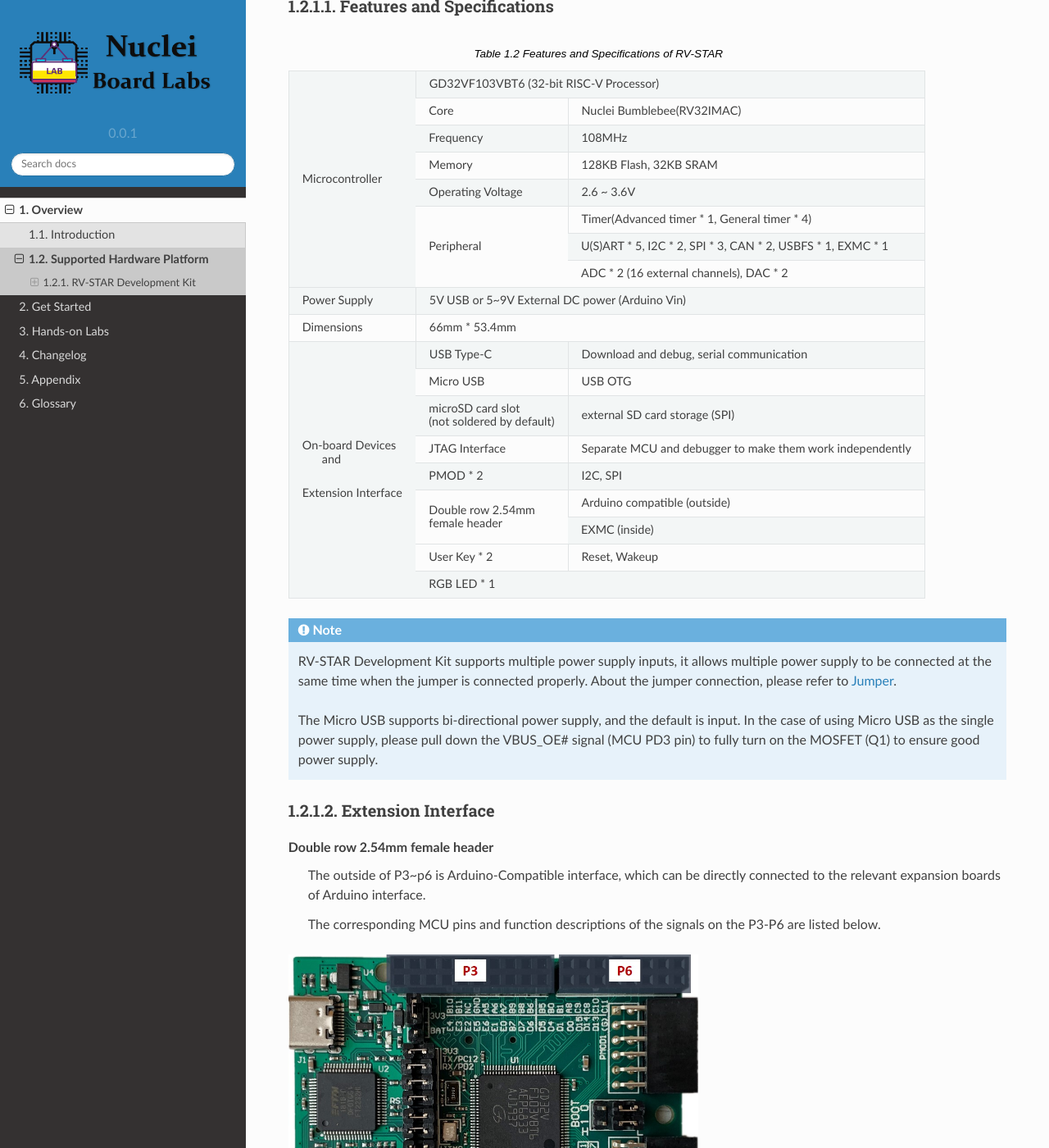
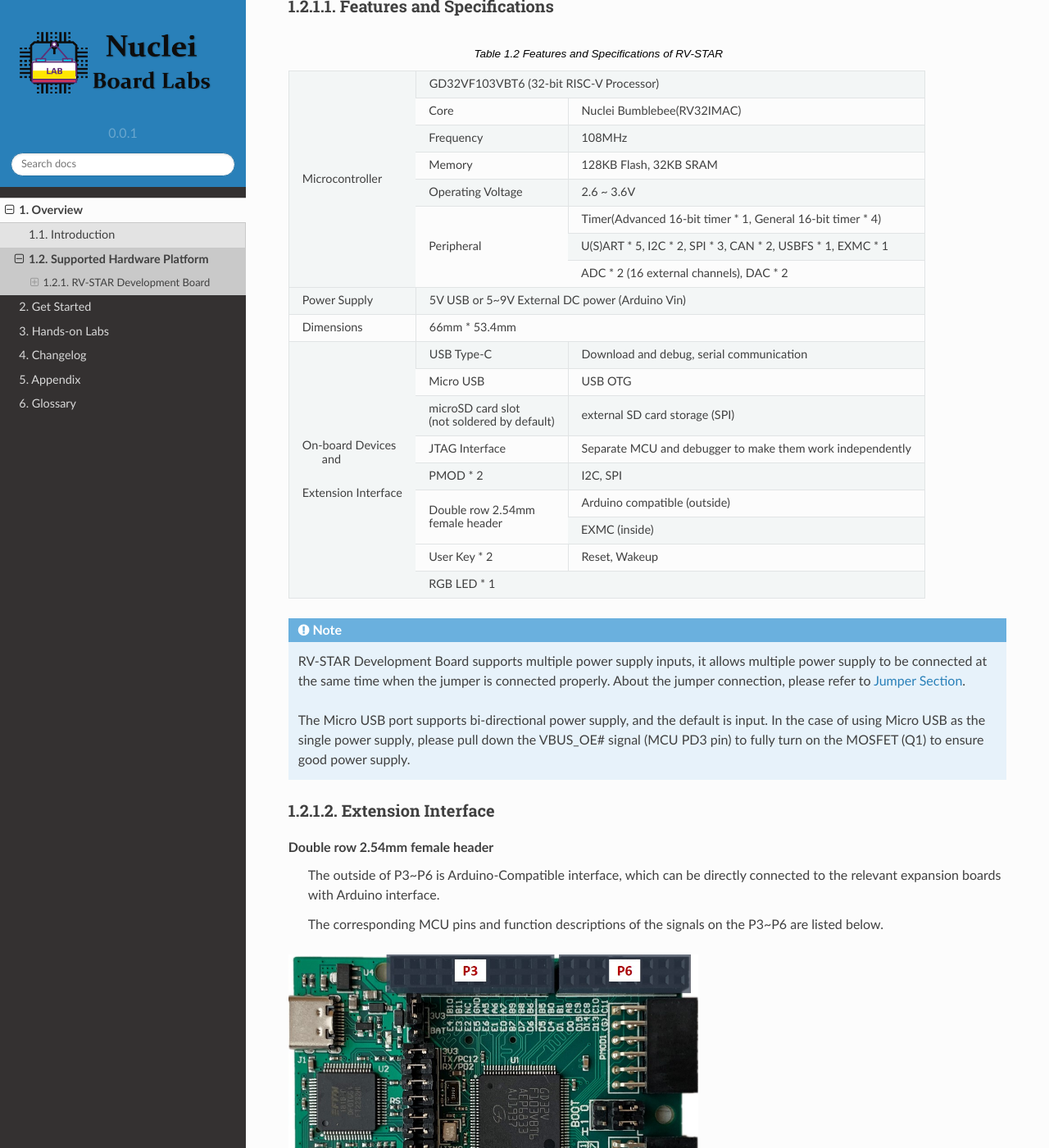
Before and after one commit to Nuclei-Software/nuclei-board-labs, a Sphinx documentation site: the page built from doc/source/overview/hw.rst, in a window 1280 px wide and 1400 px high, scrolled down 770 px. Shown: the whole window at 82% size. Built offline with Sphinx 7.4.7 and the Read the Docs theme 2.0.0, drawn with Linux system fonts in a browser that asks for light colours; some of the changed text lies outside the part shown.

Commit message:
change RV-STAR Development Kit to RV-STAR Development Board and fix typo

```diff
--- a/doc/source/conf.py
+++ b/doc/source/conf.py
@@ -97,7 +97,7 @@
 .. |nmsis_core_defines| replace:: **NUCLEI_N200**, **NUCLEI_N300**, **NUCLEI_N600** or **NUCLEI_NX600**
 .. |nuclei_board| replace:: Nuclei Development Board
 .. |nuclei_sdk| replace:: Nuclei SDK
-.. |rv_star| replace:: RV-STAR Development Kit
+.. |rv_star| replace:: RV-STAR Development Board
 .. |ses| replace:: Segger Embedded Studio
 .. |gd_mcu| replace:: GDVF103 MCU
 """
--- a/doc/source/getstarted/getstarted.rst
+++ b/doc/source/getstarted/getstarted.rst
@@ -95,7 +95,7 @@
 ###########
 
 Develop with |nuclei_sdk|
-***********************
+*************************
 
 |nuclei_sdk| includes Makefile, so you can develop your |nuclei_board| by using command line mode. There are scripts in it that you need to set up your development environment.
 
--- a/doc/source/labs/rvstar/level1/lab1_1.rst
+++ b/doc/source/labs/rvstar/level1/lab1_1.rst
@@ -23,13 +23,13 @@
 - Based on |nuclei_sdk| and |ses| individually, program the GPIO to control some on-board peripherals and send message to PC through UART then printf that in the terminal.
 
 .. note::
-    About the detailed usage of |nuclei_sdk|, please refer to `How to develop with NUclei SDK <http://doc.nucleisys.com/nuclei_sdk/quickstart.html>`__;
+    About the detailed usage of |nuclei_sdk|, please refer to `How to develop with Nuclei SDK <http://doc.nucleisys.com/nuclei_sdk/quickstart.html>`__;
     About the detailed usage of |ses|, please refer to `How to develop with Segger Embedded Studio <http://www.riscv-mcu.com/quickstart-quickstart.html>`__
 
 
 **Principles**
 
-About the brief introduction of |rv_star|, please refer to this `online docs <http://www.riscv-mcu.com/quickstart-quickstart.html>`_.
+About the brief introduction of |rv_star|, please refer to this :ref:`online docs <hw_platform>`.
 
 .. _figure_lab1_1_1:
 
--- a/doc/source/overview/hw.rst
+++ b/doc/source/overview/hw.rst
@@ -37,7 +37,7 @@
   |                      +-------------------+-------------------------------------------------------------------+
   |                      | Operating Voltage |  2.6 ~ 3.6V                                                       |
   |                      +-------------------+-------------------------------------------------------------------+
-  |                      | Peripheral        |  Timer(Advanced timer * 1, General timer * 4)                     |
+  |                      | Peripheral        |  Timer(Advanced 16-bit timer * 1, General 16-bit timer * 4)       |
   |                      |                   +-------------------------------------------------------------------+
   |                      |                   |  U(S)ART * 5, I2C * 2, SPI * 3, CAN * 2, USBFS * 1, EXMC * 1      |
   |                      |                   +-------------------------------------------------------------------+
@@ -70,18 +70,18 @@
 
 .. note::
     |rv_star| supports multiple power supply inputs, it allows multiple power supply to be connected at the same time when the jumper is connected properly.
-    About the jumper connection, please refer to :ref:`Jumper <jumper>`.
+    About the jumper connection, please refer to :ref:`Jumper Section <jumper>`.
 
-    The Micro USB supports bi-directional power supply, and the default is input. In the case of using Micro USB as the single power supply, please pull down the VBUS_OE# signal (MCU PD3 pin) to fully turn on the MOSFET (Q1) to ensure good power supply.
+    The Micro USB port supports bi-directional power supply, and the default is input. In the case of using Micro USB as the single power supply, please pull down the VBUS_OE# signal (MCU PD3 pin) to fully turn on the MOSFET (Q1) to ensure good power supply.
 
 
 Extension Interface
 -------------------
 
 **Double row 2.54mm female header**
-  The outside of P3~p6 is Arduino-Compatible interface, which can be directly connected to the relevant expansion boards of Arduino interface.
+  The outside of P3~P6 is Arduino-Compatible interface, which can be directly connected to the relevant expansion boards with Arduino interface.
 
-  The corresponding MCU pins and function descriptions of the signals on the P3-P6 are listed below.
+  The corresponding MCU pins and function descriptions of the signals on the P3~P6 are listed below.
 
 .. _figure_hw_2:
 
@@ -211,7 +211,7 @@
   |           +----------+------------+---------+------------------+-------------------------------------------------+
   | EXMC      | 9        | EXMC_D13   | 55      | PD8              | EXMC_D13, USART2_TX                             |
   |           +----------+------------+---------+------------------+-------------------------------------------------+
-  |           | 11       | EXMC_D12   | 46      | PE15             | EXMC_D12,TIMER0_BRKIN                           |
+  |           | 11       | EXMC_D12   | 46      | PE15             | EXMC_D12, TIMER0_BRKIN                          |
   +-----------+----------+------------+---------+------------------+-------------------------------------------------+
 
 
@@ -259,7 +259,7 @@
 
 
 **PMOD**
-  The |rv_star| provides two sets of standard PMOD interfaces, which can be conveniently connected to the relevant expansion boards of PMOD interface.
+  The |rv_star| provides two sets of standard PMOD interfaces, which can be conveniently connected to the relevant expansion boards with PMOD interface.
 
   The corresponding MCU pins and function descriptions of the signals on the PMOD1, PMOD2 are listed below.
 
```
Also changed, not shown: other parts of doc/source/overview/hw.rst (+2 -2 lines).
